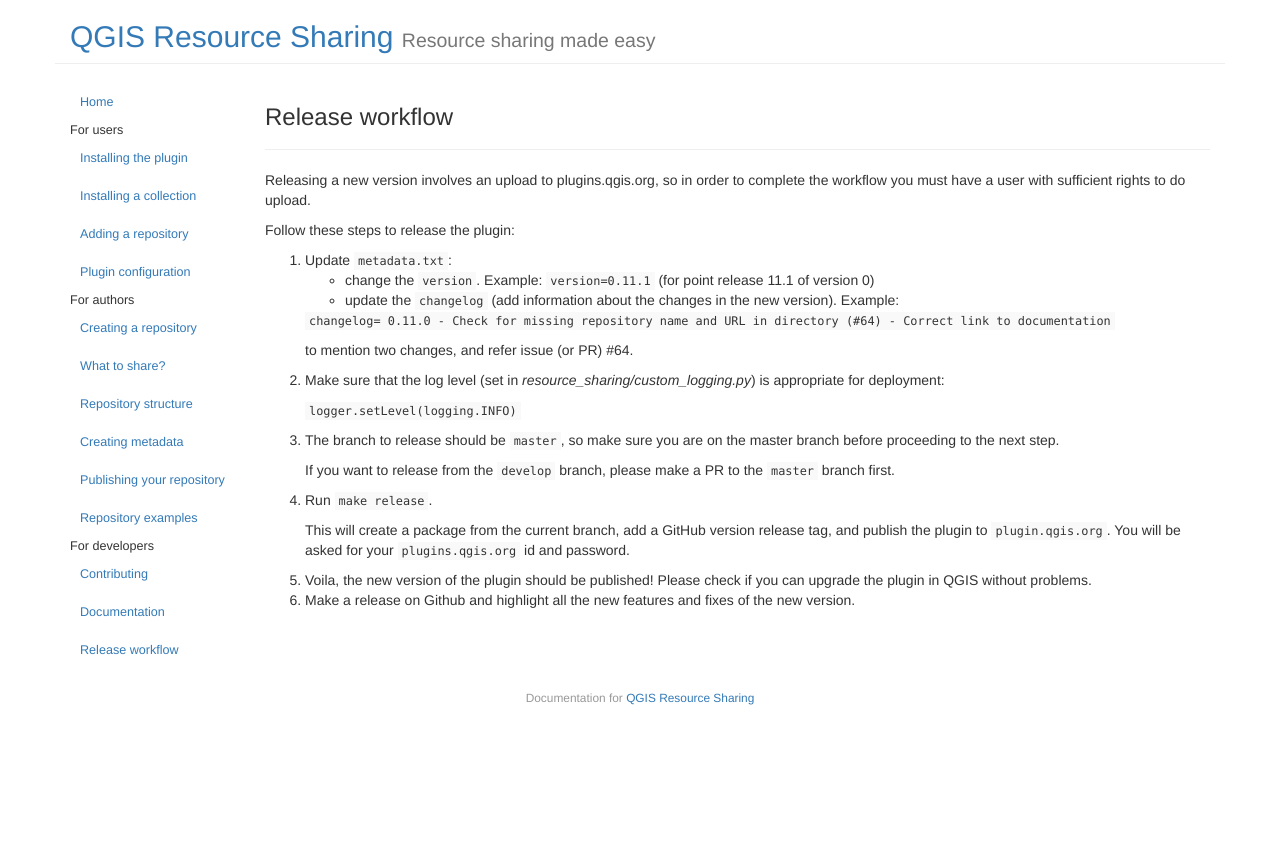
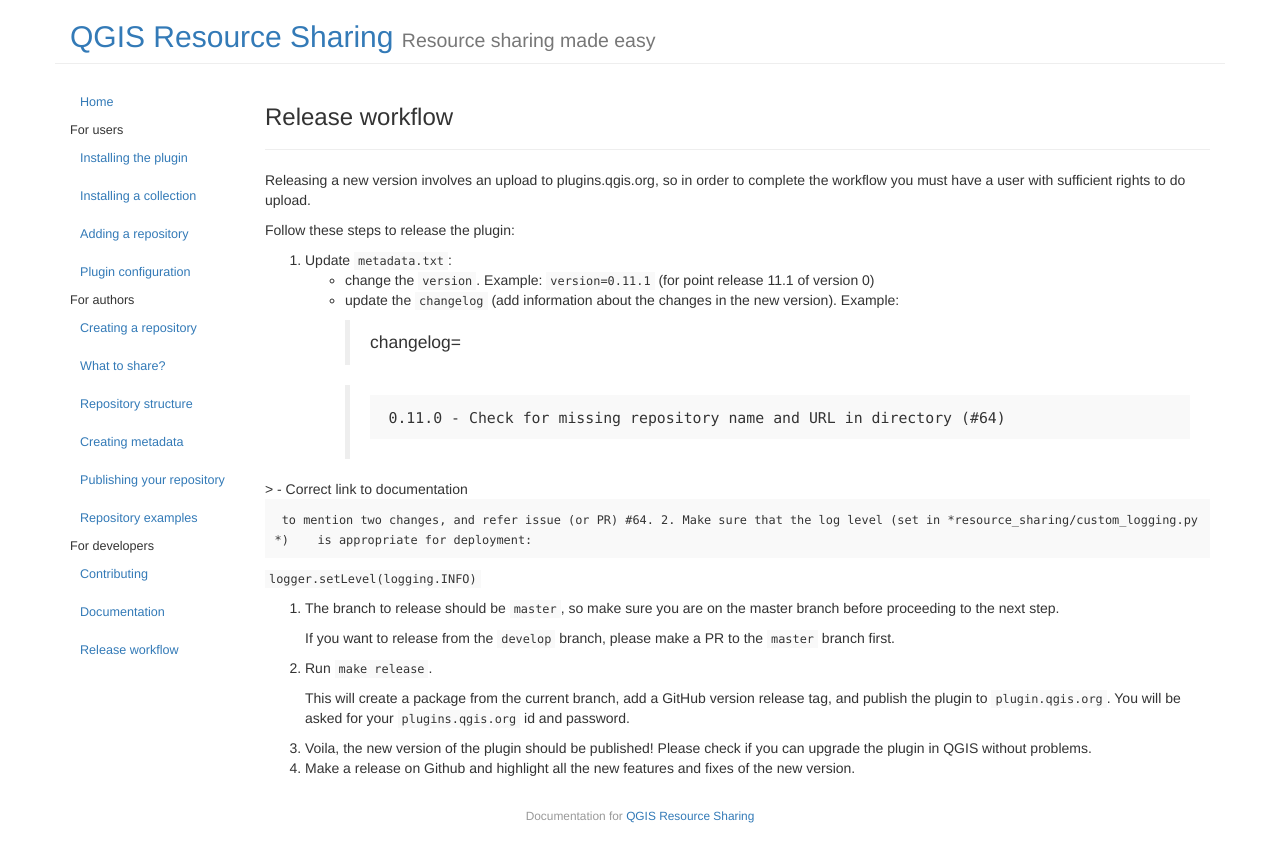
Before and after one commit to QGIS-Contribution/QGIS-ResourceSharing, a Jekyll site: the page built from _posts/2016-09-04-release-workflow.md, in a window 1280 px wide. Shown: the top 862 px of the page. Built offline with Jekyll 4.4.1, drawn with Linux system fonts in a browser that asks for light colours.

Commit message:
Improve formatting...

```diff
--- a/_posts/2016-09-04-release-workflow.md
+++ b/_posts/2016-09-04-release-workflow.md
@@ -19,9 +19,11 @@
      version).
      Example:
 
-   ``changelog=
-          0.11.0 - Check for missing repository name and URL in directory (#64)
- 	               - Correct link to documentation``
+     > changelog=
+
+     >      0.11.0 - Check for missing repository name and URL in directory (#64)
+
+ 	   >             - Correct link to documentation
 
      to mention two changes, and refer issue (or PR) #64.
 2. Make sure that the log level (set in *resource_sharing/custom_logging.py*)
```
